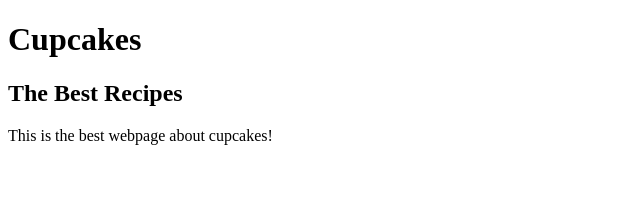
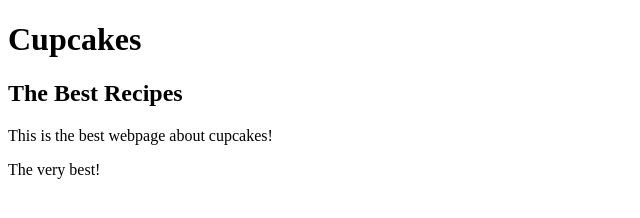
Before and after one commit to Batmans-sidekick/Website-for-Contest, a plain HTML site: page index.html in a window 1280 px wide. Shown: the whole page, without its empty margins (0-640 px from the left). Drawn offline with Linux system fonts and the light colour scheme.

Commit message:
Added another p

```diff
--- a/index.html
+++ b/index.html
@@ -7,5 +7,6 @@
   <h1>Cupcakes</h1>
   <h2>The Best Recipes</h2>
   <p> This is the best webpage about cupcakes!</p>
+  <p> The very best!</p>
 </body>
 </html>
```
